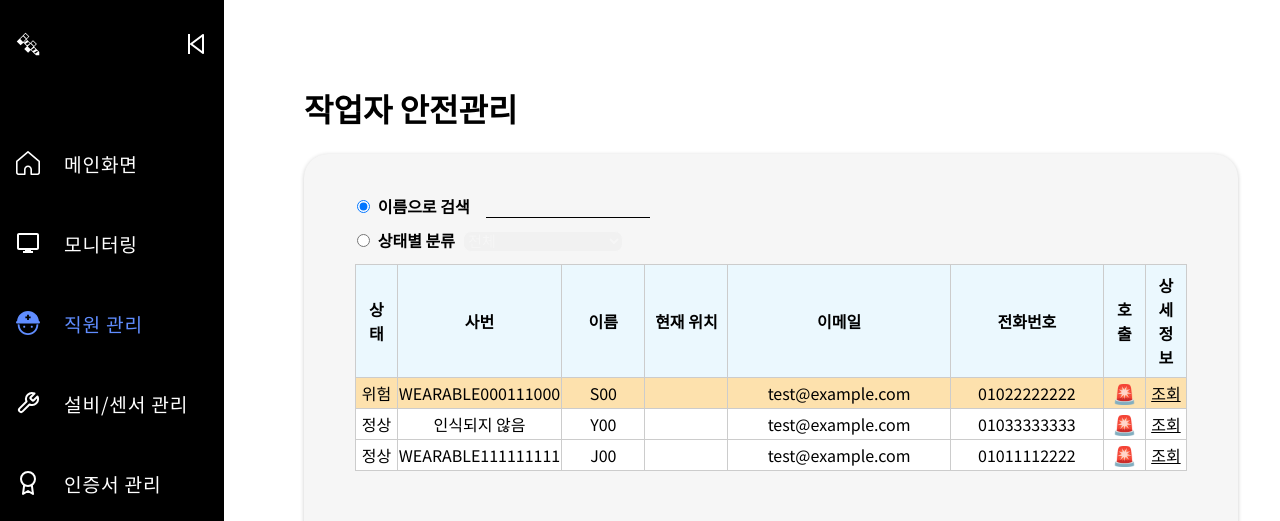
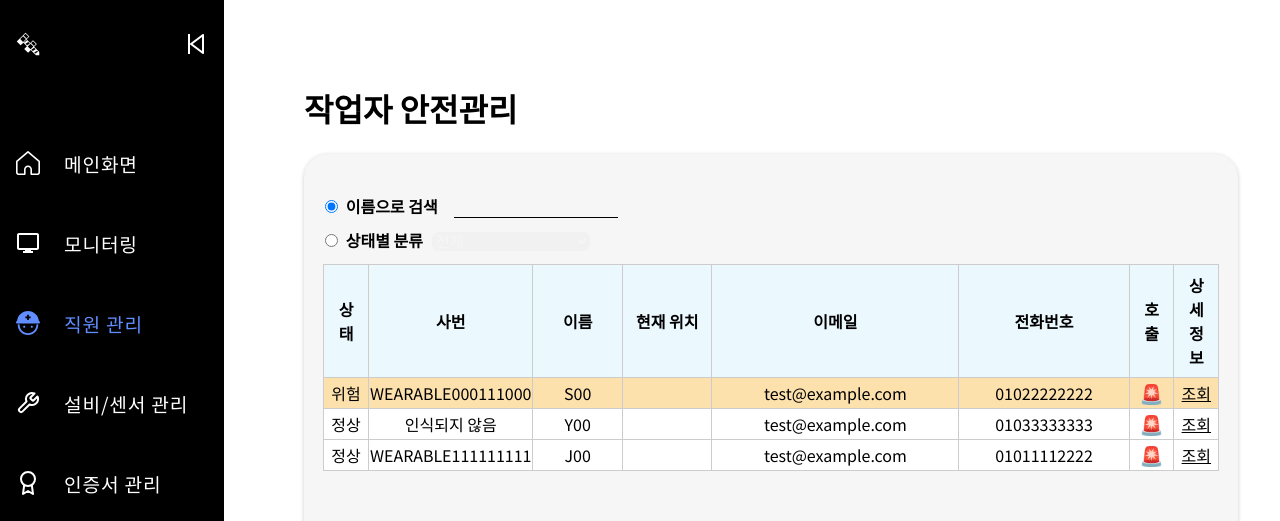
Before and after one commit to Fac2Real/FE, a React (Vite) app: page /safety in a window 1280 px wide. Shown: the top 521 px of the page. Built offline with nearby package versions, Linux system fonts and the light colour scheme; no server answers.

Commit message:
style | 없음 | 없음 | 표 여백 수정 | 김예인
바뀐 게 더 나은 것 같은데 아니면 말고...

```diff
--- a/src/styles/style.css
+++ b/src/styles/style.css
@@ -861,7 +861,7 @@ strong.normal {
 
 .worker-table,
 .logs-table {
-  width: calc(100% - 4rem);
+  width: calc(100%);
   border-collapse: collapse;
   text-align: center;
   overflow: hidden;
```
